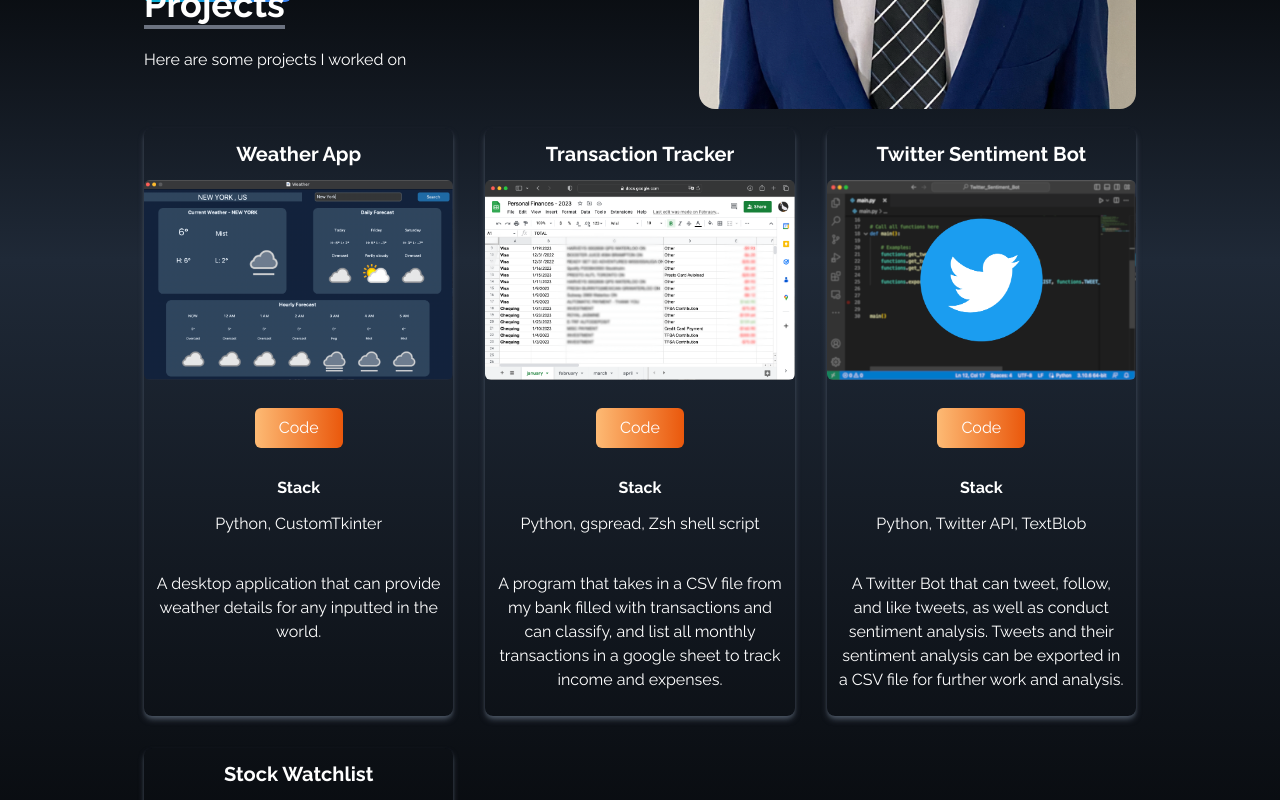
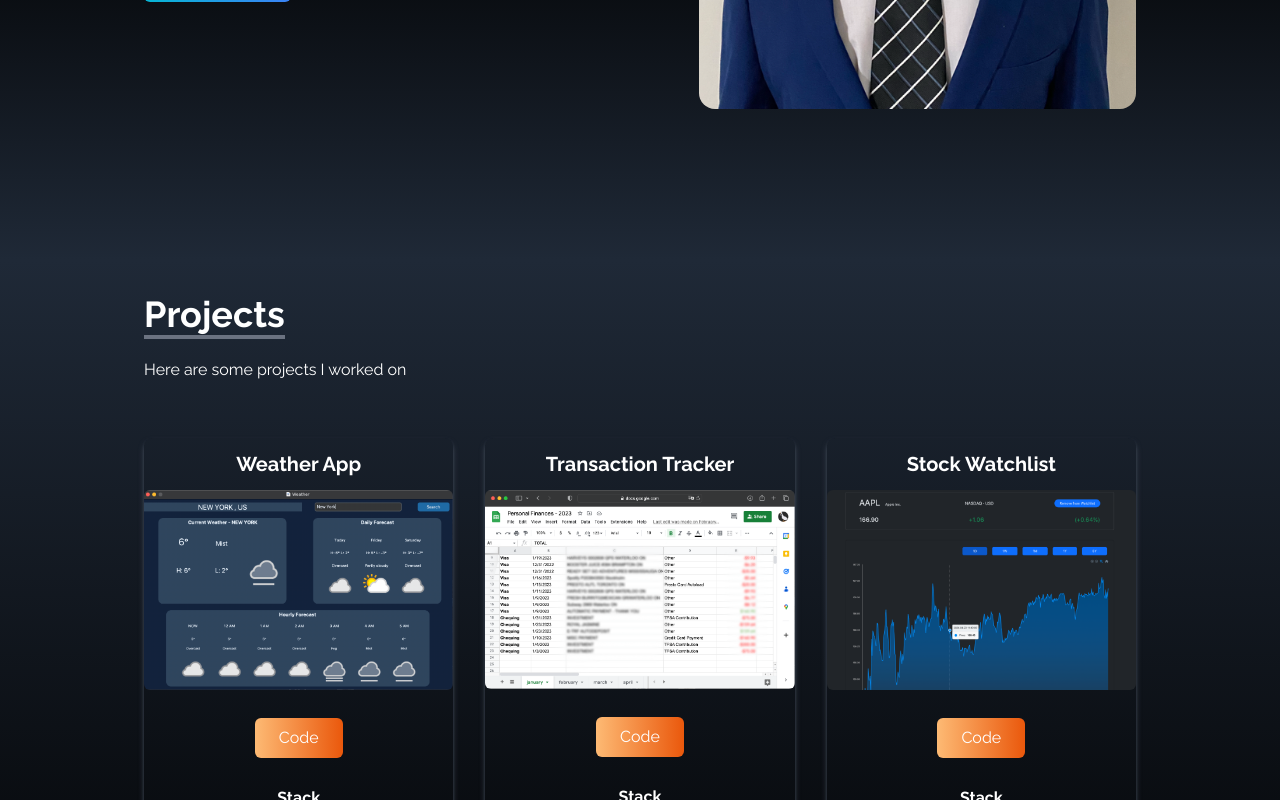
Before and after one commit to Jinil-Panawala/Personal_Portfolio, a React (Create React App) app: page / in a window 1280 px wide. Shown: the part 540-1340 px from the top of the page. Built offline with nearby package versions, Linux system fonts and the light colour scheme; the HTML template or start-up script is replaced by a standard one.

Commit message:
formatting issue fix

```diff
--- a/src/components/Projects.jsx
+++ b/src/components/Projects.jsx
@@ -6,6 +6,7 @@ import stockWatchlist from '../assets/projects/stockWatchlist.png'
 
 const Projects = () => {
 
+    // Only showcase best 3 projects at any given time
     const projects = [
         {
             id: 1,
@@ -24,15 +25,15 @@ const Projects = () => {
                     ' can classify, and list all monthly transactions in a google sheet to track income and expenses.',
             tools: 'Python, gspread, Zsh shell script'
         },
-        {
-            id: 3,
-            name: 'Twitter Sentiment Bot',
-            src: twitterSentimentBot,
-            code: 'https://github.com/Jinil-Panawala/Transanction_Tracker',
-            desc: 'A Twitter Bot that can tweet, follow, and like tweets, as well as conduct sentiment' +
-                    ' analysis. Tweets and their sentiment analysis can be exported in a CSV file for further work and analysis.',
-            tools: 'Python, Twitter API, TextBlob'
-        },
+        // {
+        //     id: 3,
+        //     name: 'Twitter Sentiment Bot',
+        //     src: twitterSentimentBot,
+        //     code: 'https://github.com/Jinil-Panawala/Transanction_Tracker',
+        //     desc: 'A Twitter Bot that can tweet, follow, and like tweets, as well as conduct sentiment' +
+        //             ' analysis. Tweets and their sentiment analysis can be exported in a CSV file for further work and analysis.',
+        //     tools: 'Python, Twitter API, TextBlob'
+        // },
         {
             id: 4,
             name: 'Stock Watchlist',
```
